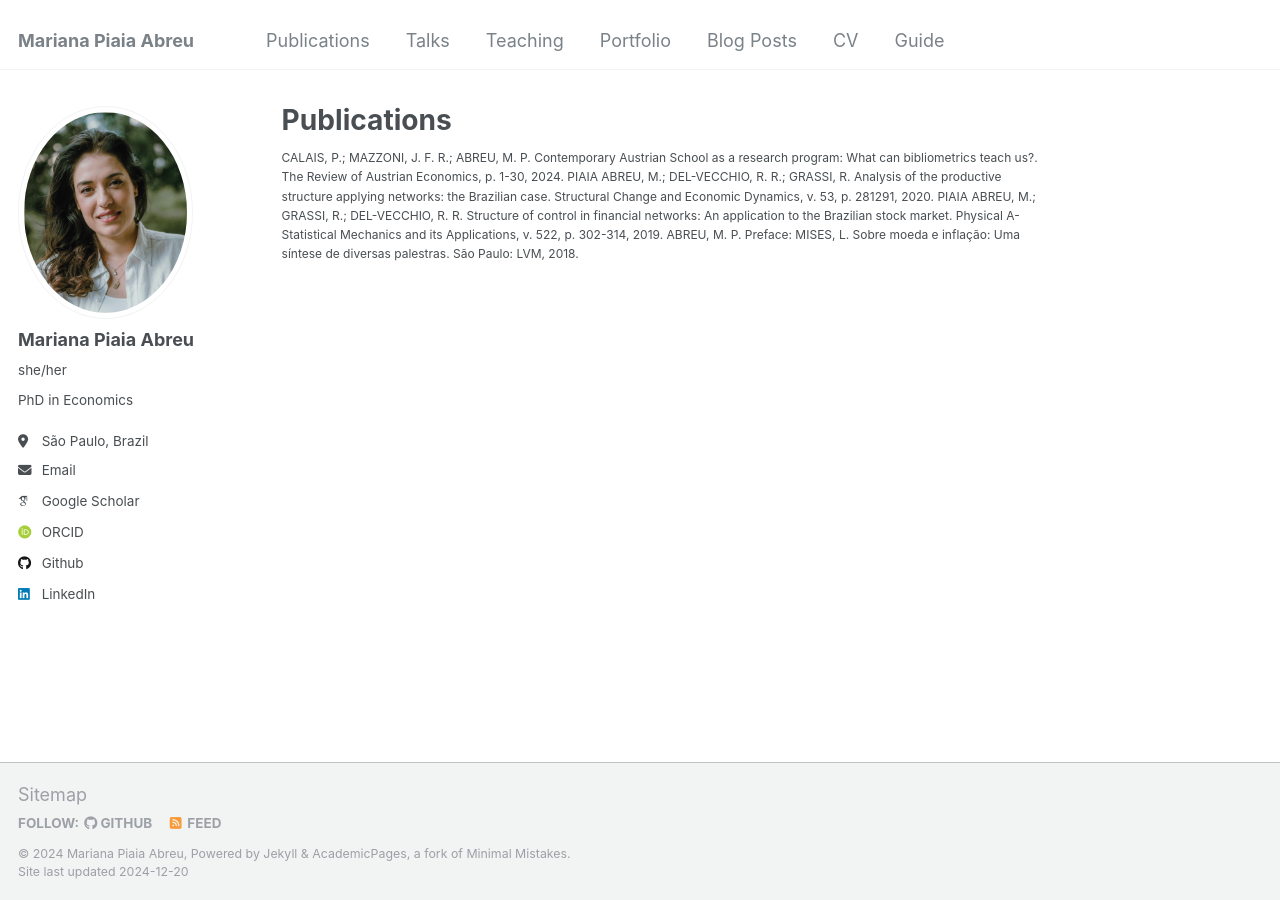
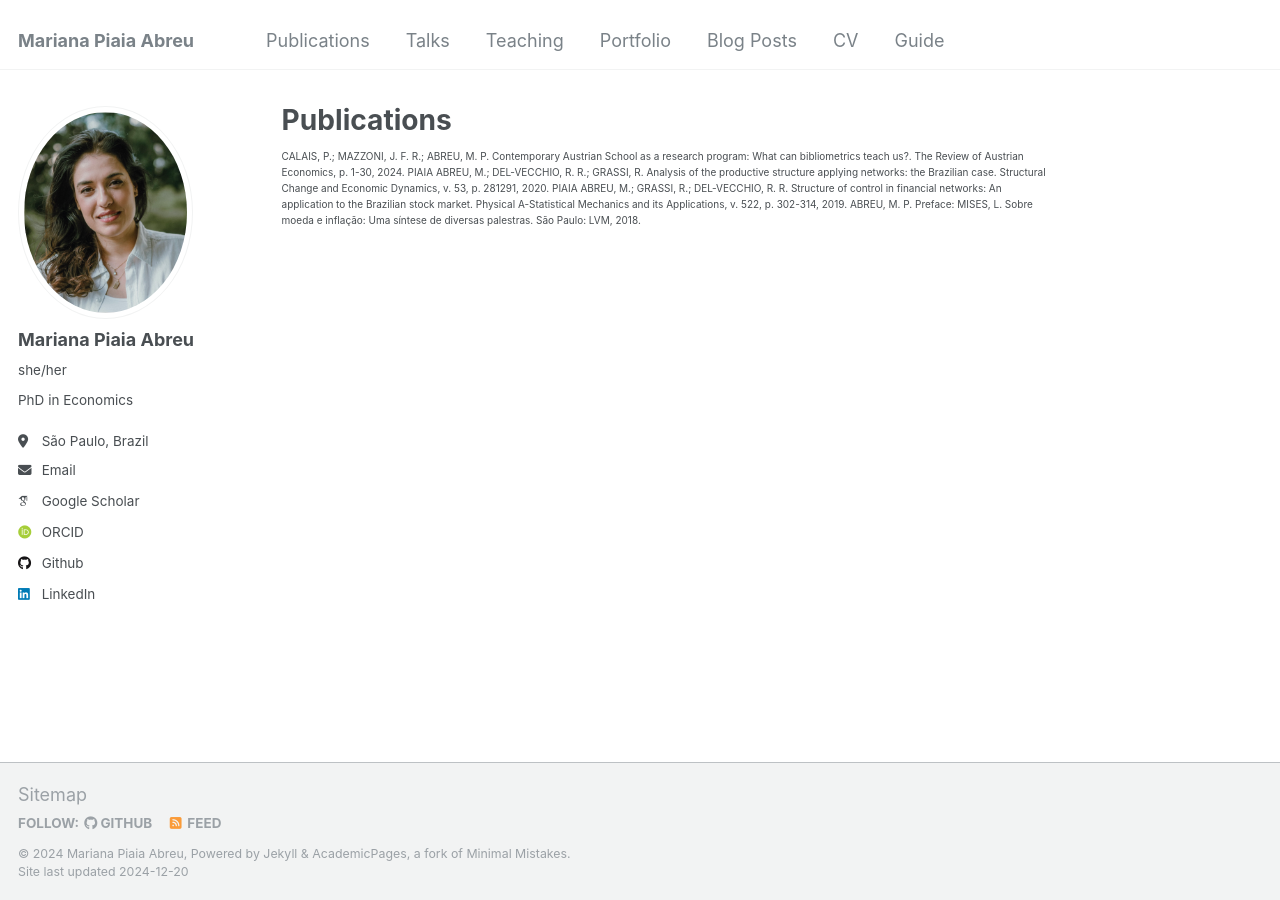
Before and after one commit to piaiaabreu/piaiaabreu.github.io, a Jekyll site: the page built from _pages/publications.md, in a window 1280 px wide. Built offline with Jekyll 4.4.1, drawn with Linux system fonts in a browser that asks for light colours; some web fonts are replaced.

Commit message:
Update publications.md

```diff
--- a/_pages/publications.md
+++ b/_pages/publications.md
@@ -8,7 +8,7 @@ redirect_from:
 ---
 
 
-<div style="font-size: 12px; line-height: 1.6;">
+<div style="font-size: 10px; line-height: 1.6;">
 CALAIS, P.; MAZZONI, J. F. R.; ABREU, M. P. Contemporary Austrian School as a research program: What can bibliometrics teach us?. The Review of Austrian Economics, p. 1-30, 2024.
 
 PIAIA ABREU, M.; DEL-VECCHIO, R. R.; GRASSI, R. Analysis of the productive structure applying networks: the Brazilian case. Structural Change and Economic Dynamics, v. 53, p. 281291, 2020.
```
